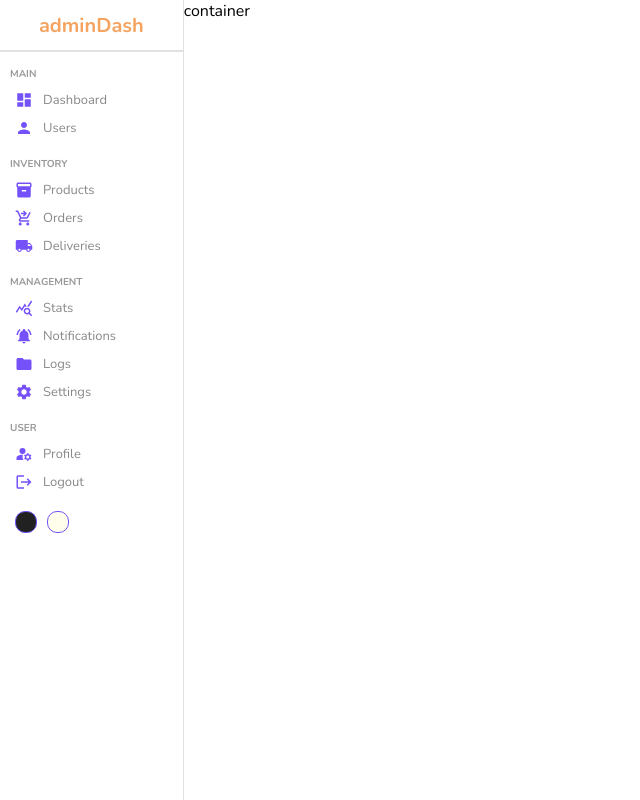
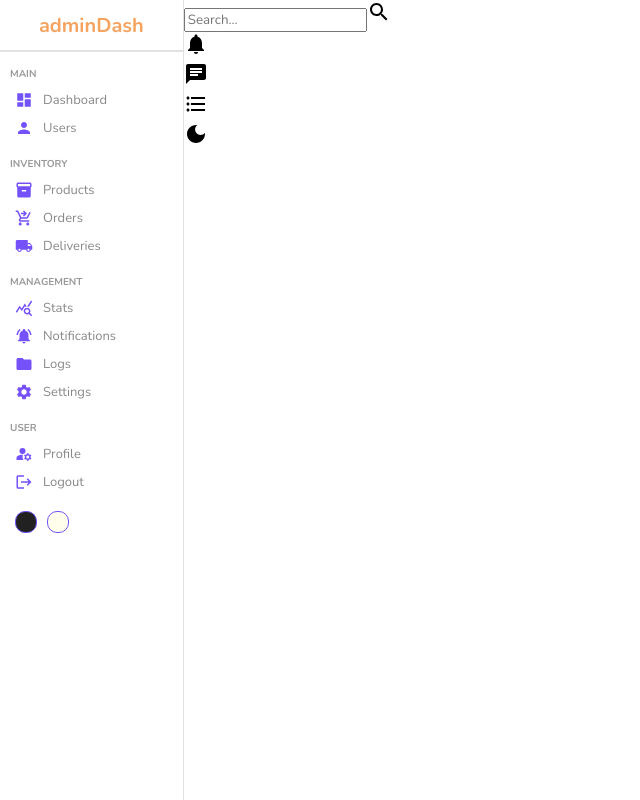
Before and after one commit to codyavila/Admin-Solutions, a React (Create React App) app: page / in a window 1280 px wide. Shown: the whole page, without its empty margins (0-640 px from the left). Built offline with nearby package versions, Linux system fonts and the light colour scheme.

Commit message:
Added Placeholder Icons & Search bar to Navbar

```diff
--- a/src/components/navbar/Navbar.jsx
+++ b/src/components/navbar/Navbar.jsx
@@ -1,9 +1,37 @@
 import React from 'react'
 import './navbar.scss'
+import SearchIcon from '@mui/icons-material/Search'
+import DarkModeIcon from '@mui/icons-material/DarkMode'
+import NotificationsIcon from '@mui/icons-material/Notifications'
+import NotificationImportantIcon from '@mui/icons-material/NotificationImportant'
+import ChatIcon from '@mui/icons-material/Chat'
+import MarkUnreadChatAltIcon from '@mui/icons-material/MarkUnreadChatAlt'
+import FormatListBulletedIcon from '@mui/icons-material/FormatListBulleted'
 
 const Navbar = () => {
   return (
-    <div>Navbar</div>
+    <div className='navbar'>
+      <div className='wrapper'>
+        <div className='search'>
+          <input type='text' placeholder='Search...' />
+          <SearchIcon />
+          <div className='items'>
+            <div className='item'>
+              <NotificationsIcon />
+            </div>
+            <div className='item'>
+              <ChatIcon />
+            </div>
+            <div className='item'>
+              <FormatListBulletedIcon />
+            </div>
+            <div className='item'>
+              <DarkModeIcon />
+            </div>
+          </div>
+        </div>
+      </div>
+    </div>
   )
 }
 
--- a/src/pages/home/Home.jsx
+++ b/src/pages/home/Home.jsx
@@ -1,4 +1,5 @@
 import React from 'react'
+import Navbar from '../../components/navbar/Navbar'
 import Sidebar from '../../components/sidebar/Sidebar'
 import './home.scss'
 
@@ -6,7 +7,9 @@
   return (
     <div className='home'>
       <Sidebar />
-      <div className="homeContainer">container</div>
+      <div className='homeContainer'>
+        <Navbar />
+      </div>
     </div>
   )
 }
```
